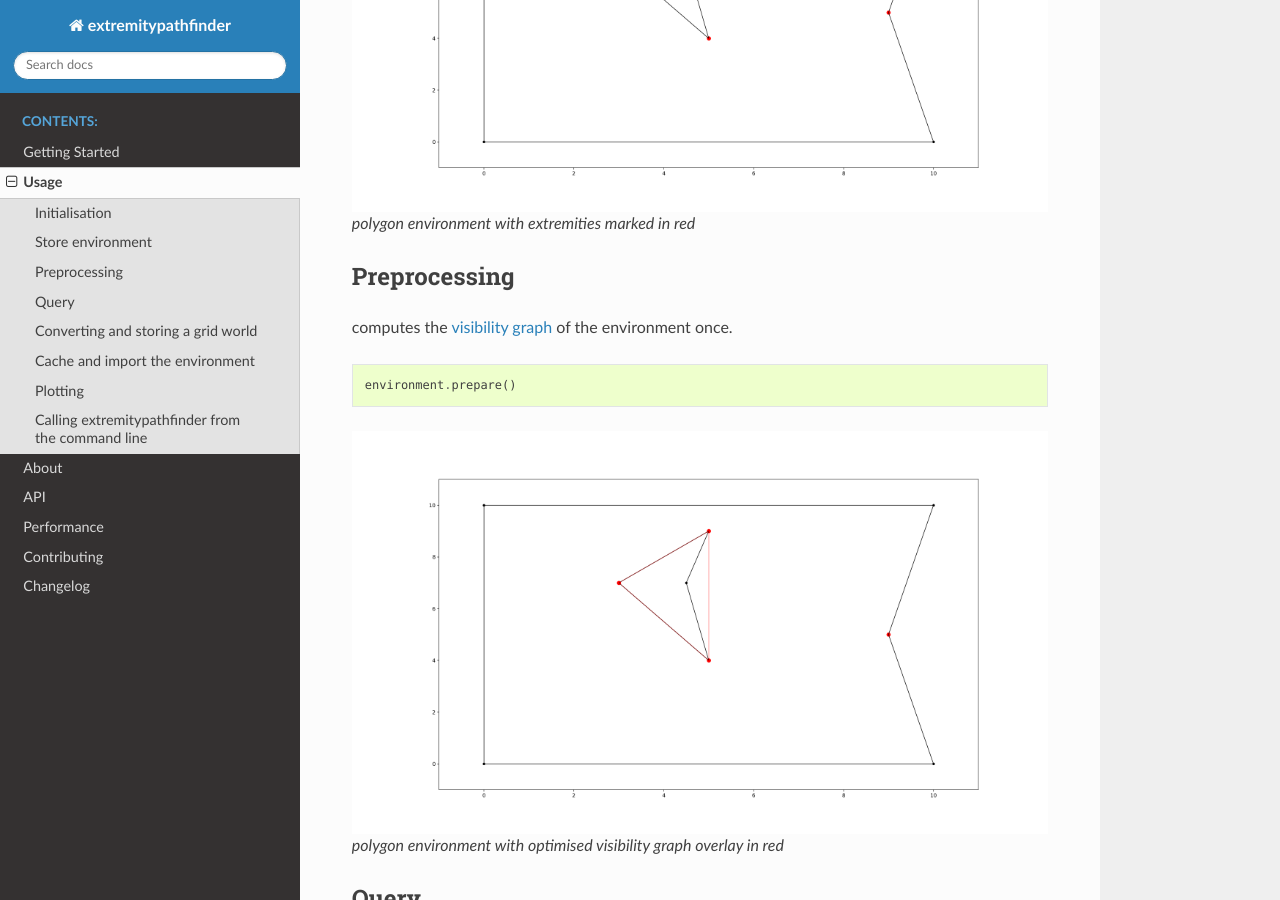
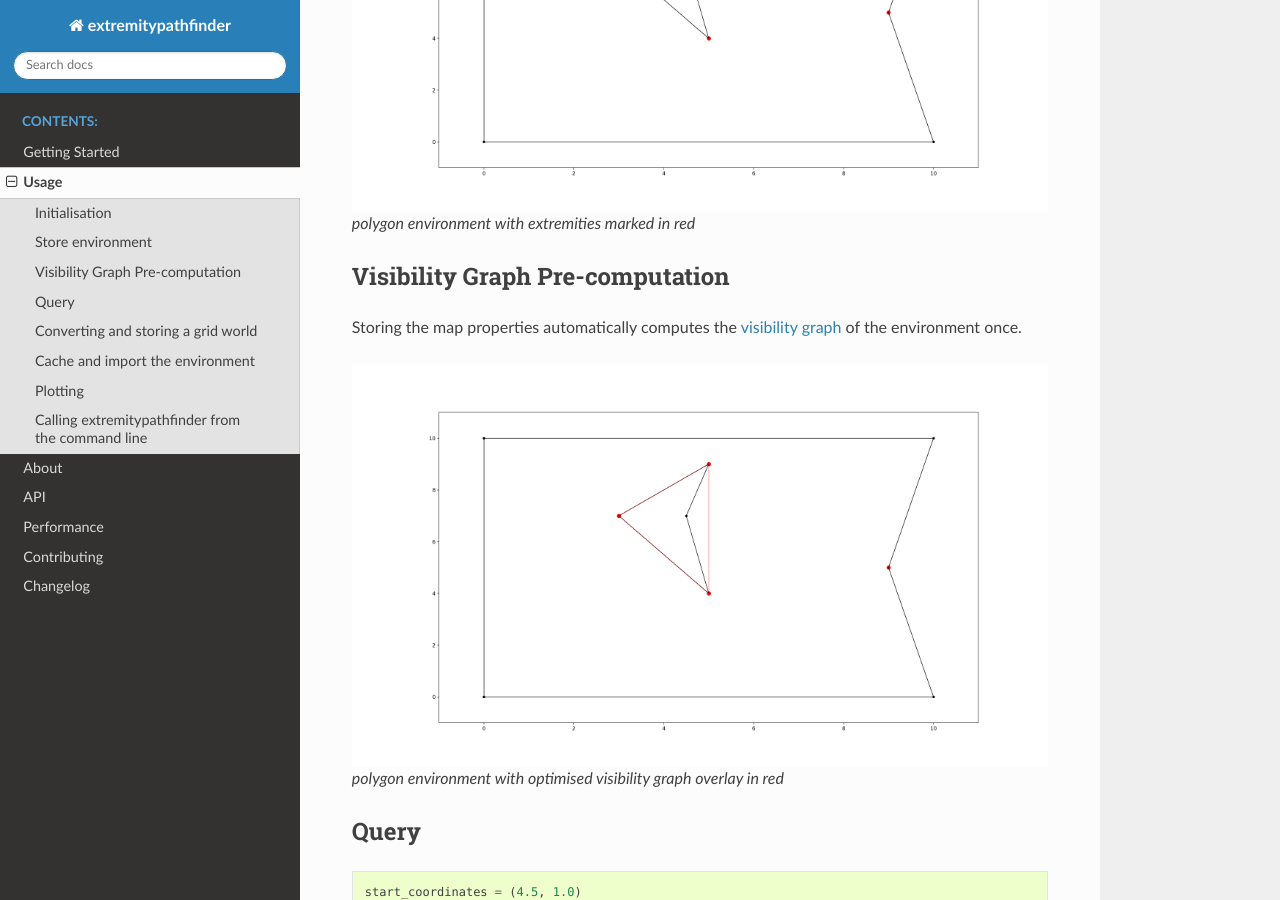
Before and after one commit to jannikmi/extremitypathfinder, a Sphinx documentation site: the page built from docs/1_usage.rst, in a window 1280 px wide and 900 px high, scrolled down 1582 px. Built offline with Sphinx 7.4.7 and the Read the Docs theme 2.0.0, drawn with Linux system fonts in a browser that asks for light colours; some of the changed text lies outside the part shown.

Commit message:
auto prepare environment
FIX #66

```diff
--- a/README.rst
+++ b/README.rst
@@ -61,7 +61,6 @@ Quick Guide:
         ],
     ]
     environment.store(boundary_coordinates, list_of_holes, validate=False)
-    environment.prepare()
     start_coordinates = (4.5, 1.0)
     goal_coordinates = (4.0, 8.5)
     path, length = environment.find_shortest_path(start_coordinates, goal_coordinates)
--- a/docs/0_getting_started.rst
+++ b/docs/0_getting_started.rst
@@ -48,7 +48,6 @@ Basics
         ],
     ]
     environment.store(boundary_coordinates, list_of_holes, validate=False)
-    environment.prepare()
     start_coordinates = (4.5, 1.0)
     goal_coordinates = (4.0, 8.5)
     path, length = environment.find_shortest_path(start_coordinates, goal_coordinates)
--- a/docs/1_usage.rst
+++ b/docs/1_usage.rst
@@ -77,14 +77,10 @@ Ensure that all the following conditions on the polygons are fulfilled:
     polygon environment with extremities marked in red
 
 
-Preprocessing
--------------
+Visibility Graph Pre-computation
+-------------------------------
 
-computes the :ref:`visibility graph  <algorithm>` of the environment once.
-
-::
-
-    environment.prepare()
+Storing the map properties automatically computes the :ref:`visibility graph  <algorithm>` of the environment once.
 
 
 .. figure:: _static/prepared_map_plot.png
@@ -194,7 +190,6 @@ The class ``PlottingEnvironment`` automatically generates plots for every step i
 
     environment = PlottingEnvironment(plotting_dir="path/to/plots")
     environment.store(boundary_coordinates, list_of_holes, validate=True)
-    environment.prepare()
     path, distance = environment.find_shortest_path(start, end)
 
 
--- a/docs/3_about.rst
+++ b/docs/3_about.rst
@@ -63,7 +63,7 @@ This package pretty much implements the Visibility Graph Optimized (VGO) Algorit
 Rough Procedure:
 ________________
 
-- **1. Preprocessing the environment:** Independently of any query start and goal points the optimized visibility graph is being computed for the static environment once with ``map.prepare()``. Later versions might include a faster approach to compute visibility on the fly, for use cases where the environment is changing dynamically. The edges of the precomputed graph between the extremities are shown in red in the following plots. Notice that the extremity on the right is not connected to any other extremity due to the above mentioned optimisation:
+- **1. Preprocessing the environment:** Independently of any query start and goal points the optimized visibility graph is being computed for the static environment once. Later versions might include a faster approach to compute visibility on the fly, for use cases where the environment is changing dynamically. The edges of the precomputed graph between the extremities are shown in red in the following plots. Notice that the extremity on the right is not connected to any other extremity due to the above mentioned optimisation:
 
 .. figure:: _static/prepared_map_plot.png
 
```
Also changed, not shown: CHANGELOG.rst (+7 -9 lines), 5 other files.
